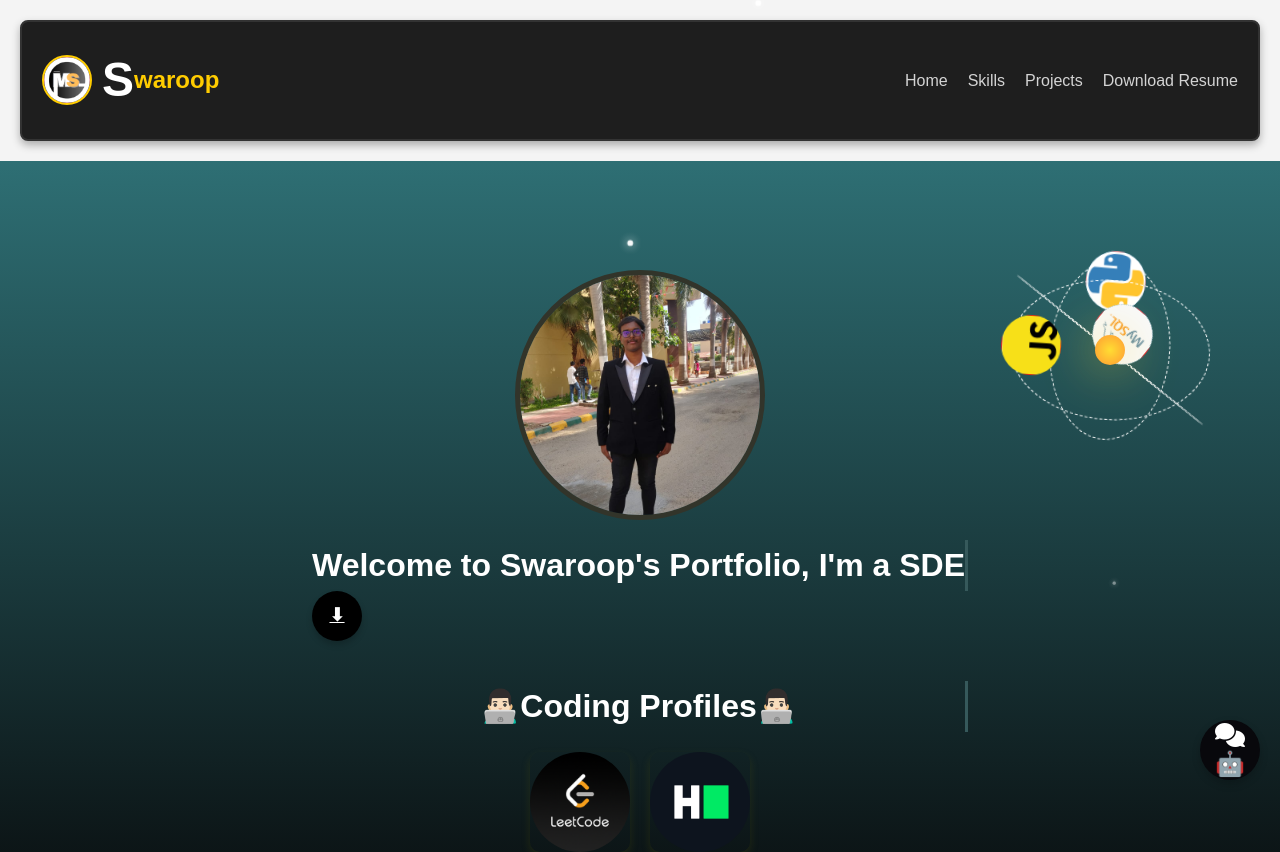
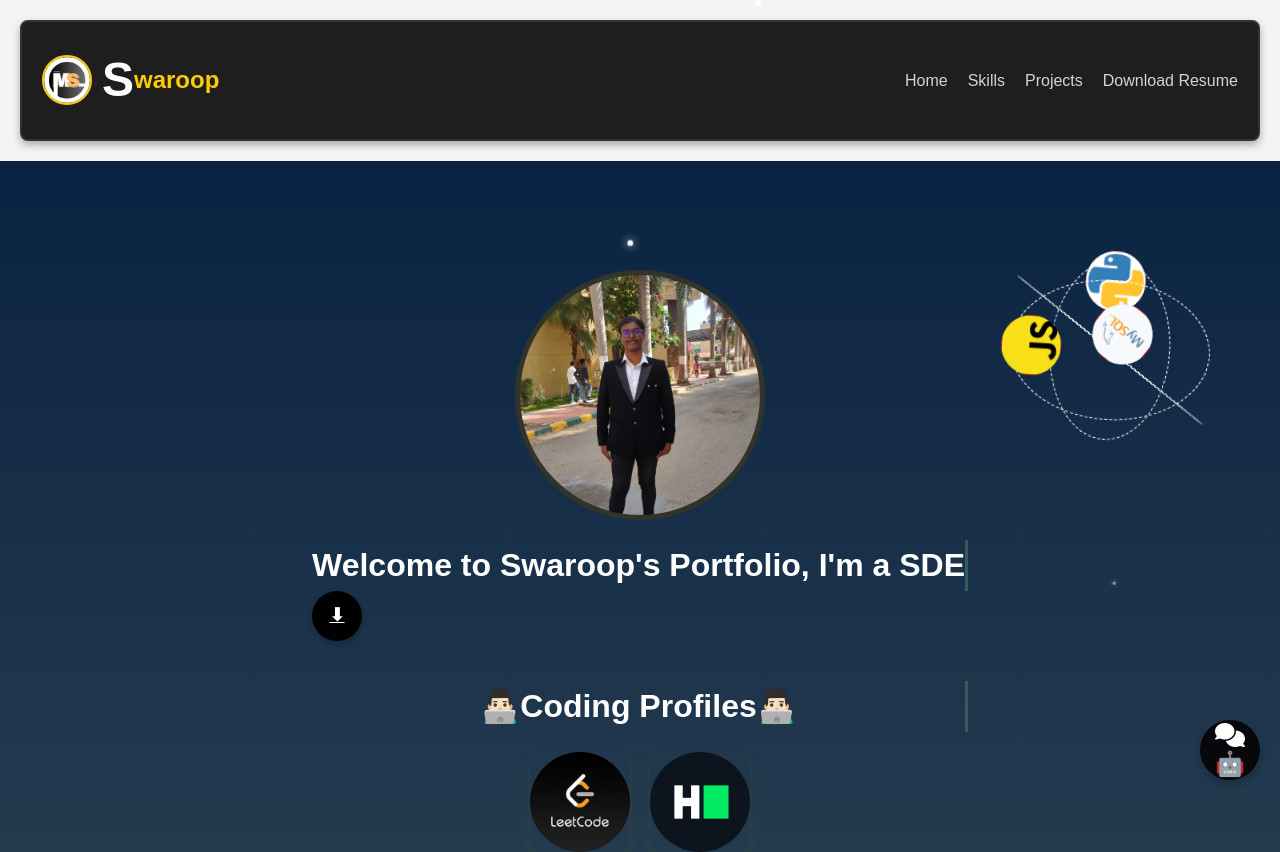
Before and after one commit to swaroopms658/portfolio, a React (Vite) app: page / in a window 1280 px wide. Shown: the top 852 px of the page. Built offline with nearby package versions, Linux system fonts and the light colour scheme.

Commit message:
background

```diff
--- a/src/components/LandingPage.css
+++ b/src/components/LandingPage.css
@@ -7,7 +7,7 @@
   align-items: center;
   justify-content: center;
   height: 100vh;
-  background: linear-gradient(to bottom, #2e6f74, #070708);
+  background: linear-gradient(to top, #283e51, #0a2342);
   color: white;
   padding: 20px;
   box-sizing: border-box;
@@ -145,16 +145,6 @@
   z-index: 1;
 }
 
-.sun {
-  width: 30px;
-  height: 30px;
-  background: radial-gradient(circle, #ffdd33, #ff9933);
-  border-radius: 50%;
-  box-shadow: 0 0 50px rgba(255, 223, 51, 0.8);
-  position: relative;
-  z-index: 2;
-}
-
 .orbit {
   position: absolute;
   border: 1px dashed white;
@@ -165,7 +155,7 @@
 .planet {
   width: 60px;
   height: 60px;
-  background: radial-gradient(circle, #3fa7d6, #1d69a3);
+  background: radial-gradient(circle, #0a0d0e, #f7f8f9);
   border-radius: 50%;
   position: absolute;
   top: -10px; /* Center the planet in the orbit */
--- a/src/components/LandingPage.jsx
+++ b/src/components/LandingPage.jsx
@@ -40,7 +40,6 @@ const LandingPage = () => {
   return (
     <div id="home" className="landing-page">
       <div className="solar-system">
-        <div className="sun"></div>
         <div className="orbit orbit-1">
           <img src="/images/py.png" alt="Planet 1" className="planet" />
         </div>
```
